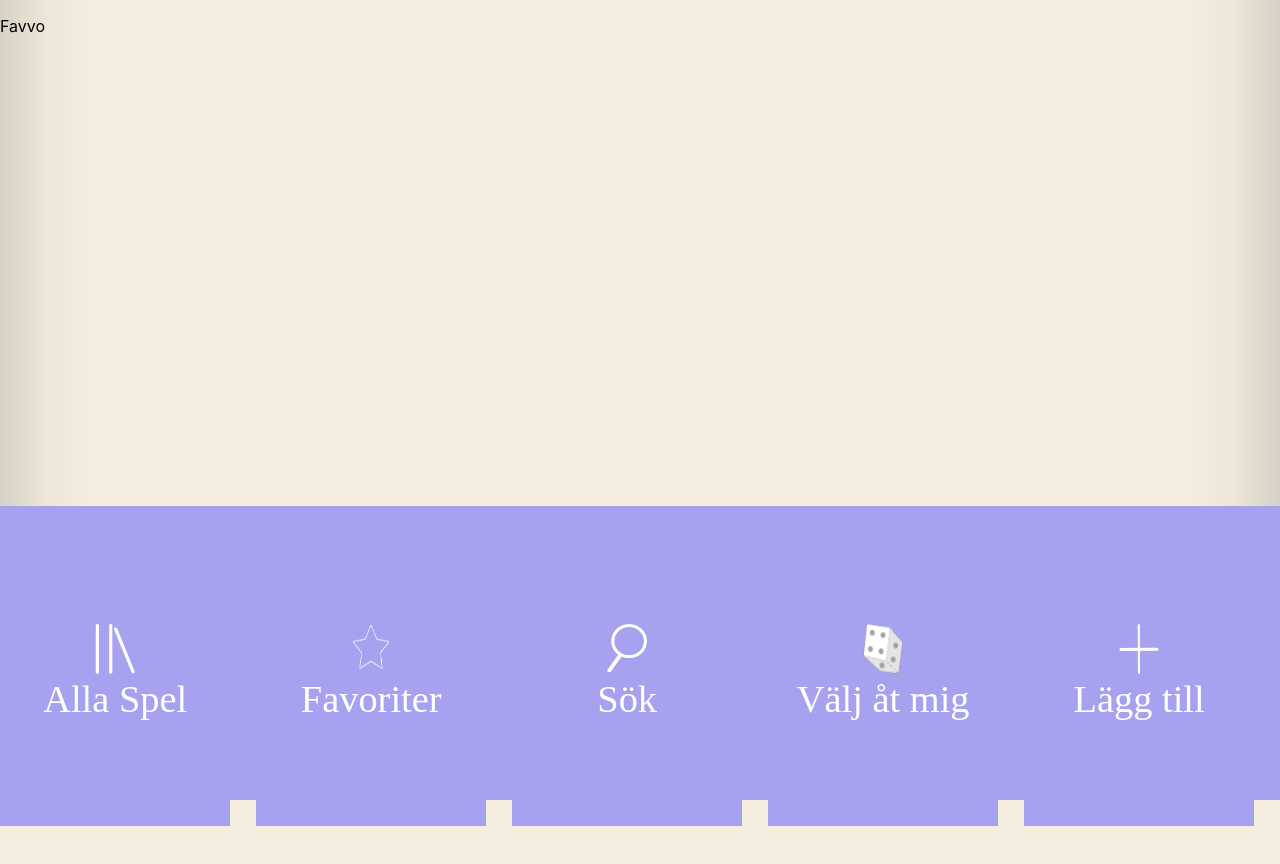
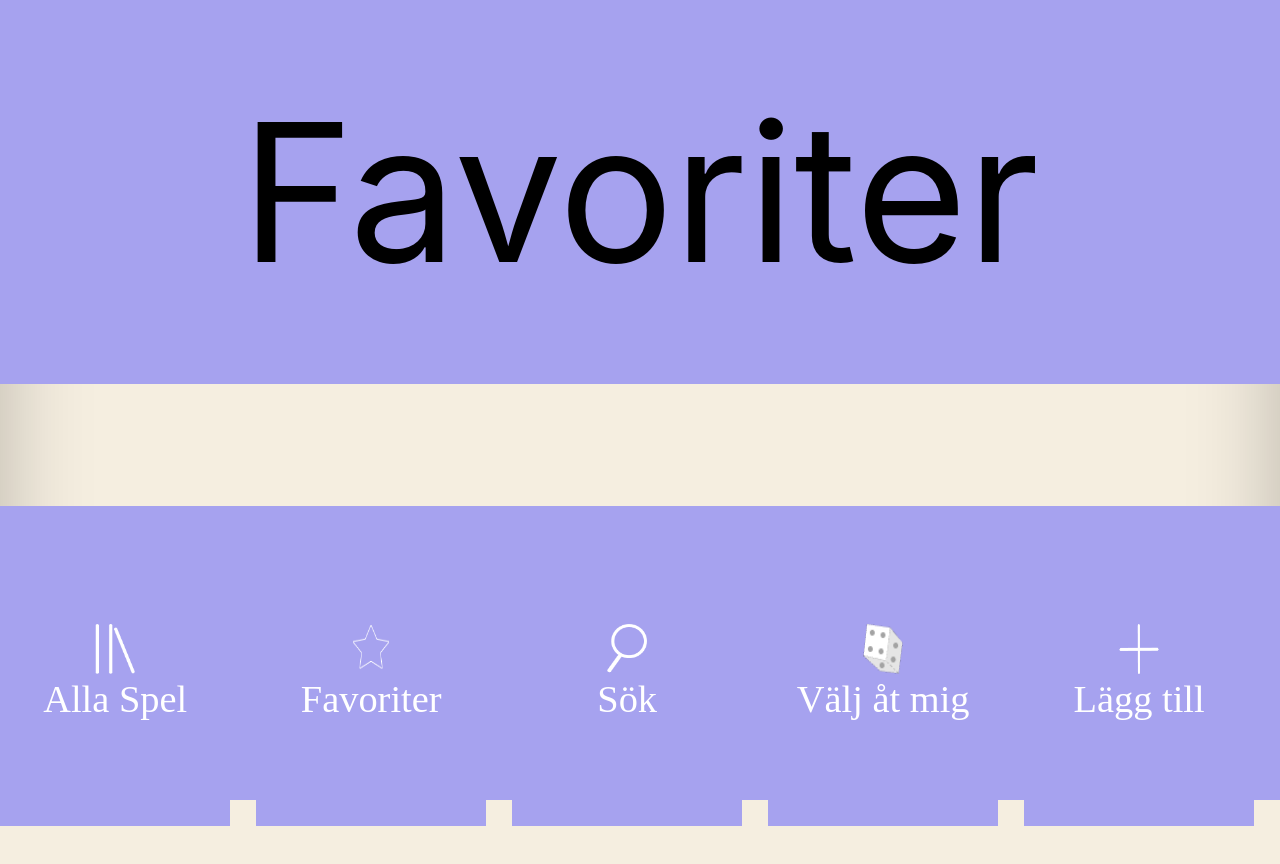
Before and after one commit to VibeValley/PartyPP, a React (Create React App) app: page /Favoriter in a window 1280 px wide. Shown: the top 864 px of the page. Before the commit the page ends 800 px from the top, so only its background shows below. Built offline with nearby package versions, Linux system fonts and the light colour scheme.

Commit message:
Lucas favoändring

```diff
--- a/src/Favoriter.js
+++ b/src/Favoriter.js
@@ -1,18 +1,37 @@
 import "./App.css";
+import SpelLista from "./SpelLista.js";
+import allaSpel from "./AllaSpel.js";
 import games from "./games.json";
 import Lowerbar from "./LowerBar";
+import Fuse from "fuse.js";
+import React, { useState } from "react";
 
 const getGameByID = (id) => {
   return games.find((game) => game.id === id);
 };
 
 function Favoriter() {
-  const favspel = window.localStorage;
-  console.log(favspel);
+  //Går igenom allt i localStorage
+  const favoGames = [];
+  for(var i =0; i < localStorage.length; i++){
+    favoGames.push(getGameByID(localStorage.key(i)))
+  }
+
   return (
-    <div>
-      <p>Favvo</p>
-      <Lowerbar />
+    <div className="App">
+      {/*Det som står i rutan högst upp på sidan*/}
+      <div className="HeaderDiv">
+        <header className="SidaHeader">Favoriter</header>
+      </div>
+
+      <div className="ListaDiv">
+        {/*Här skriver vi ut listan med favoritspel, som finns i window.localStorage*/}
+        {favoGames.map((allaSpel) => (
+          <SpelLista key={allaSpel.id} spel={allaSpel} />
+        ))}
+
+      </div>
+      <Lowerbar></Lowerbar>
     </div>
   );
 }
--- a/src/SpelLista.js
+++ b/src/SpelLista.js
@@ -2,8 +2,11 @@ import "./App.css";
 import { Link } from "react-router-dom";
 import { useState } from "react";
 
-const addFavorit = (valdSpel, valdName) => {
-  window.localStorage.setItem(valdSpel, JSON.stringify(valdName));
+const addFavorit = (id, name) => {
+  if(localStorage.getItem(id))
+    localStorage.removeItem(id);
+  else
+    window.localStorage.setItem(id, JSON.stringify(name));
 };
 
 const SpelLista = ({ spel }) => {
```
Also changed, not shown: 1 other file (tests, documents, lock files or other folders).
